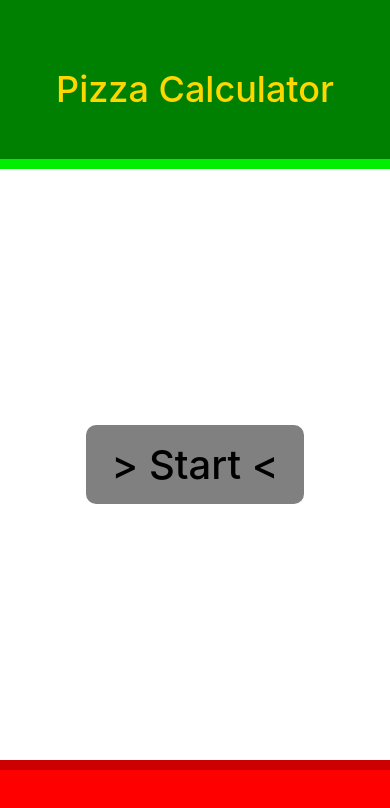
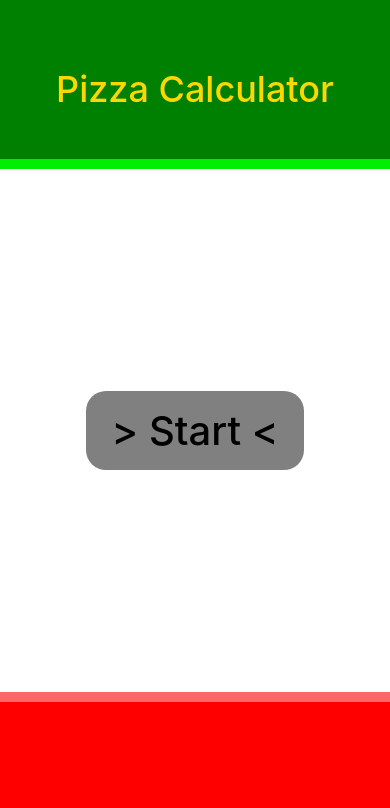
Before and after one commit to sharkand73/pizza_calculator_mobile, a React Native app: screen / in a window 390 px wide. Shown: the top 808 px of the page. Built offline with nearby package versions, Linux system fonts and the light colour scheme.

Commit message:
Renamed Main as Home and moved to components

```diff
--- a/App.js
+++ b/App.js
@@ -1,9 +1,9 @@
 import { StatusBar } from 'expo-status-bar';
 import React from 'react';
-import Main from './Main';
+import Home from './components/Home';
 
 export default function App() {
   return (
-    <Main />
+    <Home />
   );
 }
--- a/Main.js
+++ b/components/Home.js
@@ -45,12 +45,12 @@ const styles = StyleSheet.create({
     body: {
         alignItems: 'center',
         justifyContent: 'center',
-        height: '70%'
+        height: '62%'
     },
     button: {
         padding: 15,
         backgroundColor: 'grey',
-        borderRadius: 10
+        borderRadius: 20
     },
     buttonText: {
         fontSize: 40,
@@ -59,8 +59,8 @@ const styles = StyleSheet.create({
     footer: {
         backgroundColor: 'red',
         borderTopWidth: 10,
-        borderTopColor: '#cc0000',
-        height: '10%'
+        borderTopColor: '#ff6666',
+        height: '18%'
     }
   });
 
```
Also changed, not shown: package.json (+7 -2 lines), 2 other files (tests, documents, lock files or other folders).
